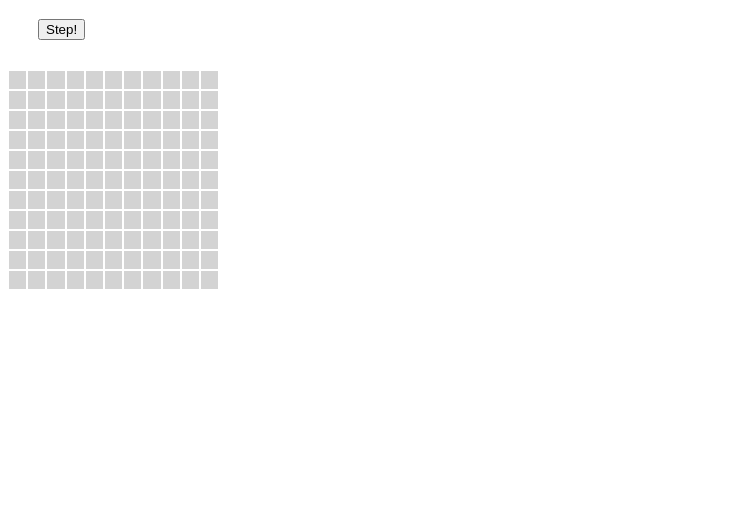
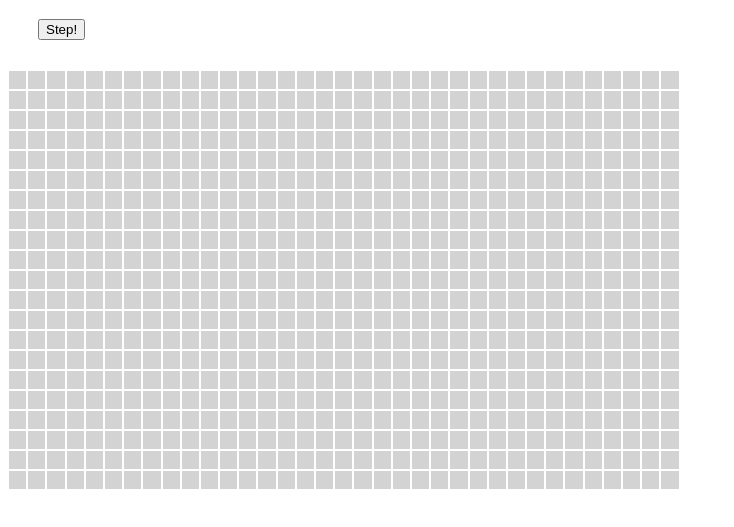
Before and after one commit to jaeniboy/my-maze-mazer, a website: page index.html in a window 1280 px wide. Shown: the part 61-588 px from the top of the page, without its empty margins (0-734 px from the left). Drawn offline with nearby package versions, Linux system fonts and the light colour scheme.

```diff
--- a/index.html
+++ b/index.html
@@ -20,7 +20,7 @@
 
 const container = document.getElementById("container")
 //const maze = new Maze(7,7, container)
-const maze = new Maze(10,10, container)
+const maze = new Maze(35,20, container)
 maze.addToContainer()
 
 document.getElementById("create").onclick = function(){
```
Also changed, not shown: package.json (added, +15 -0 lines), 1 other file.
